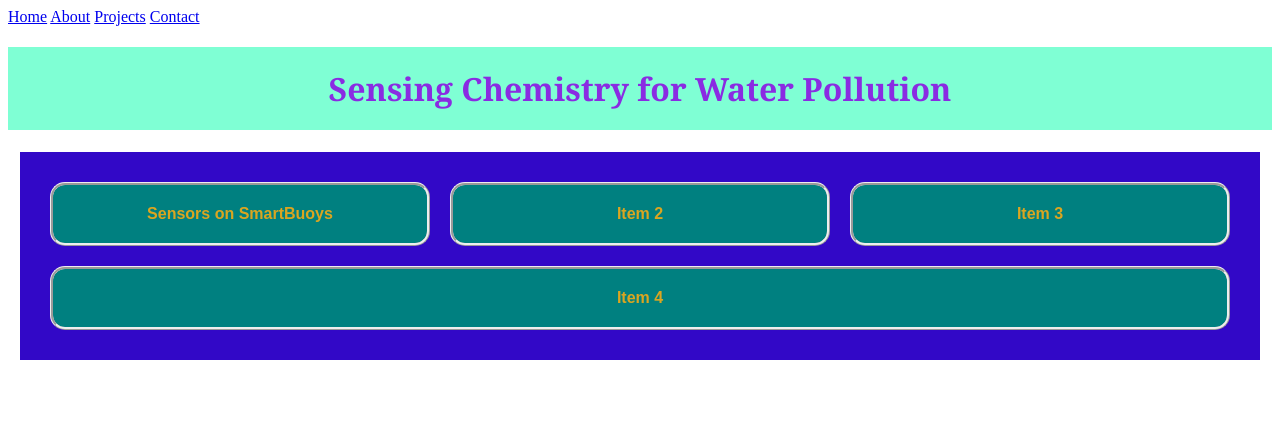
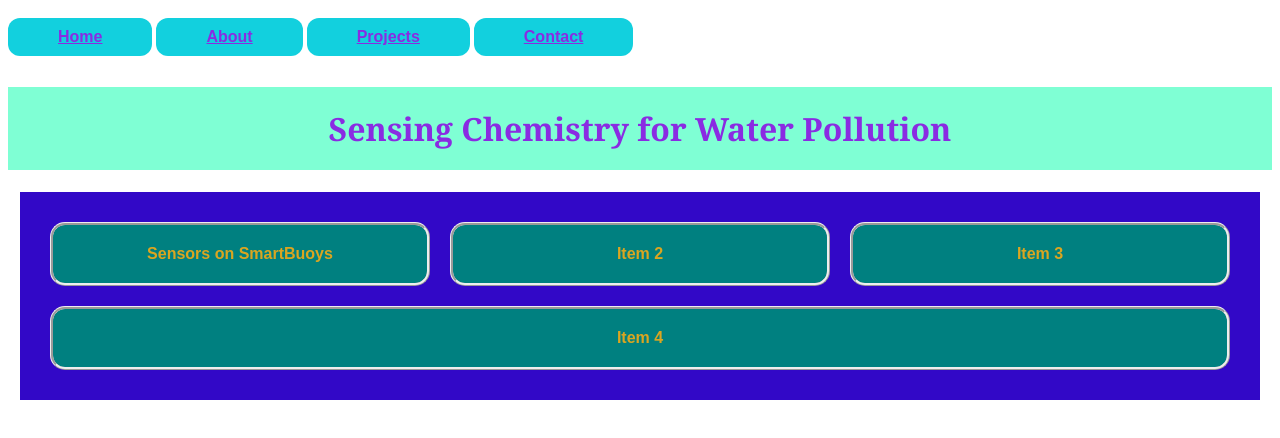
Before and after one commit to pjs1g162710/pip_pollution_website, a plain HTML site: page index.html in a window 1280 px wide. Drawn offline with Linux system fonts and the light colour scheme.

Commit message:
nav bar button formatting

```diff
--- a/index.html
+++ b/index.html
@@ -21,10 +21,10 @@
 
     <!--Needs to include your name and a navigation bar-->
     <nav>
-        <a class="navbar" href= "./index.html">Home</a>
-        <a class="navbar"href="./about.html">About</a>
-          <a class="navbar"href="./projects.html">Projects</a>
-        <a class="navbar"href="./contact.html">Contact</a>
+        <a class="button" href= "./index.html">Home</a>
+        <a class="button"href="./about.html">About</a>
+          <a class="button"href="./projects.html">Projects</a>
+        <a class="button"href="./contact.html">Contact</a>
     </nav>
 
     <h1>Sensing Chemistry for Water Pollution </h1>
--- a/style.css
+++ b/style.css
@@ -1,19 +1,23 @@
 
 <style>
 /*this should change nav bar button colour - it actually changes the background! */
-.navbar a:hover {
+
+.button:hover {
     background-color: #0056b3;
     color:goldenrod;
 }
 
 /*This creates the background of navbar - is in right place and does work*/
-.navbar a {
+.button {
     display: inline-flex;
     justify-content: space-around;
     flex-wrap: wrap;
     align-items: center;
     margin: 10px auto;
-    padding: 10px;
+    padding-top: 10px;
+    padding-bottom: 10px;
+    padding-inline-start: 50px;
+    padding-inline-end: 50px;
     flex: 1 1 300px;
     border-radius: 12px;
     max-width: 1200px;
@@ -23,7 +27,8 @@
     font-weight:600;
     text-align: center;
     background-color: hsl(184, 85%, 47%);
-    }
+       }
+
 
     h1{
         font-family: Cambria, Cochin, Georgia, Times, 'Times New Roman', serif;
@@ -63,5 +68,5 @@
 }
 
 .box:hover {
-    background-color: rgb(11, 90, 90);
+    background-color: rgb(11, 90, 90);}
 </style>
```
